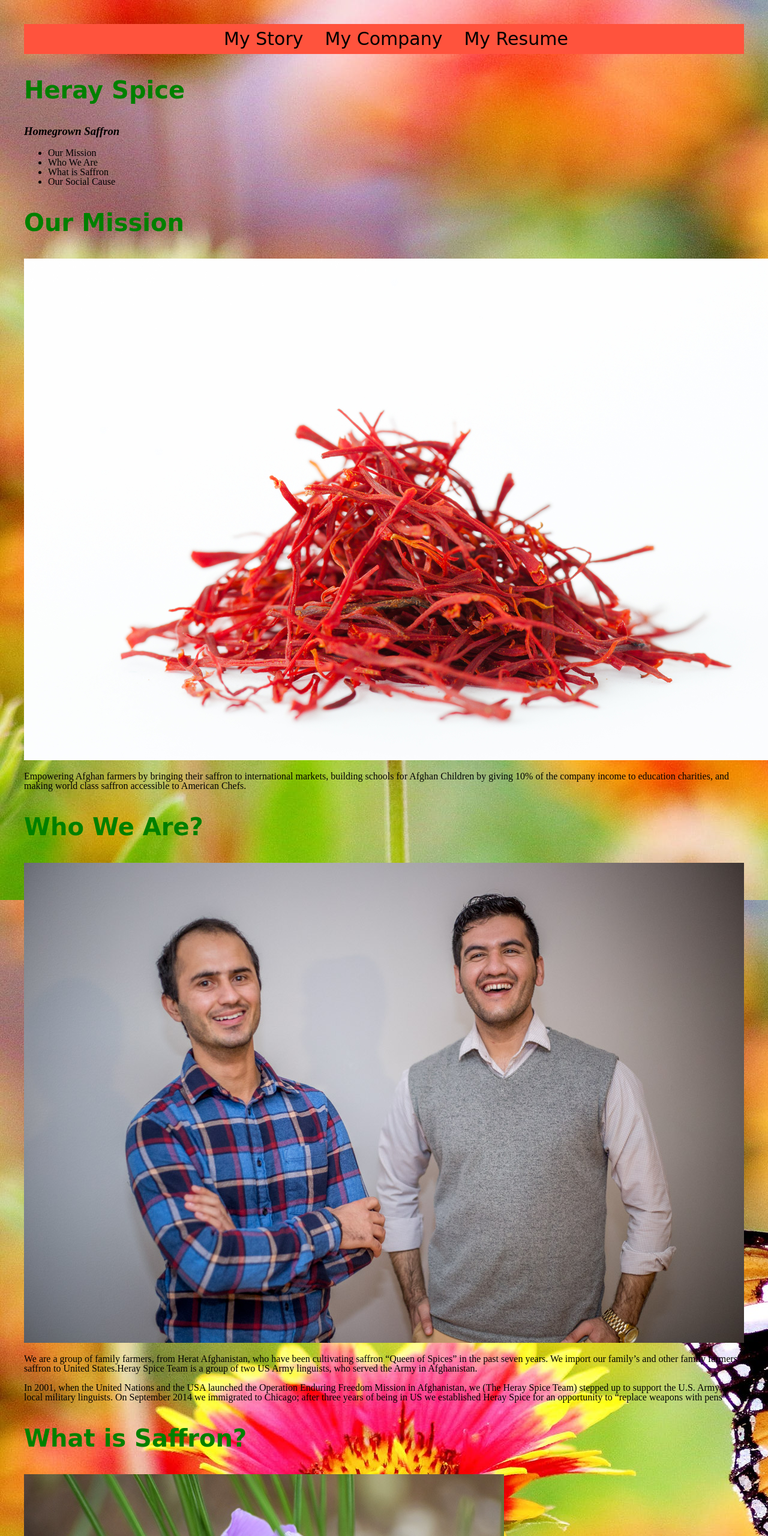
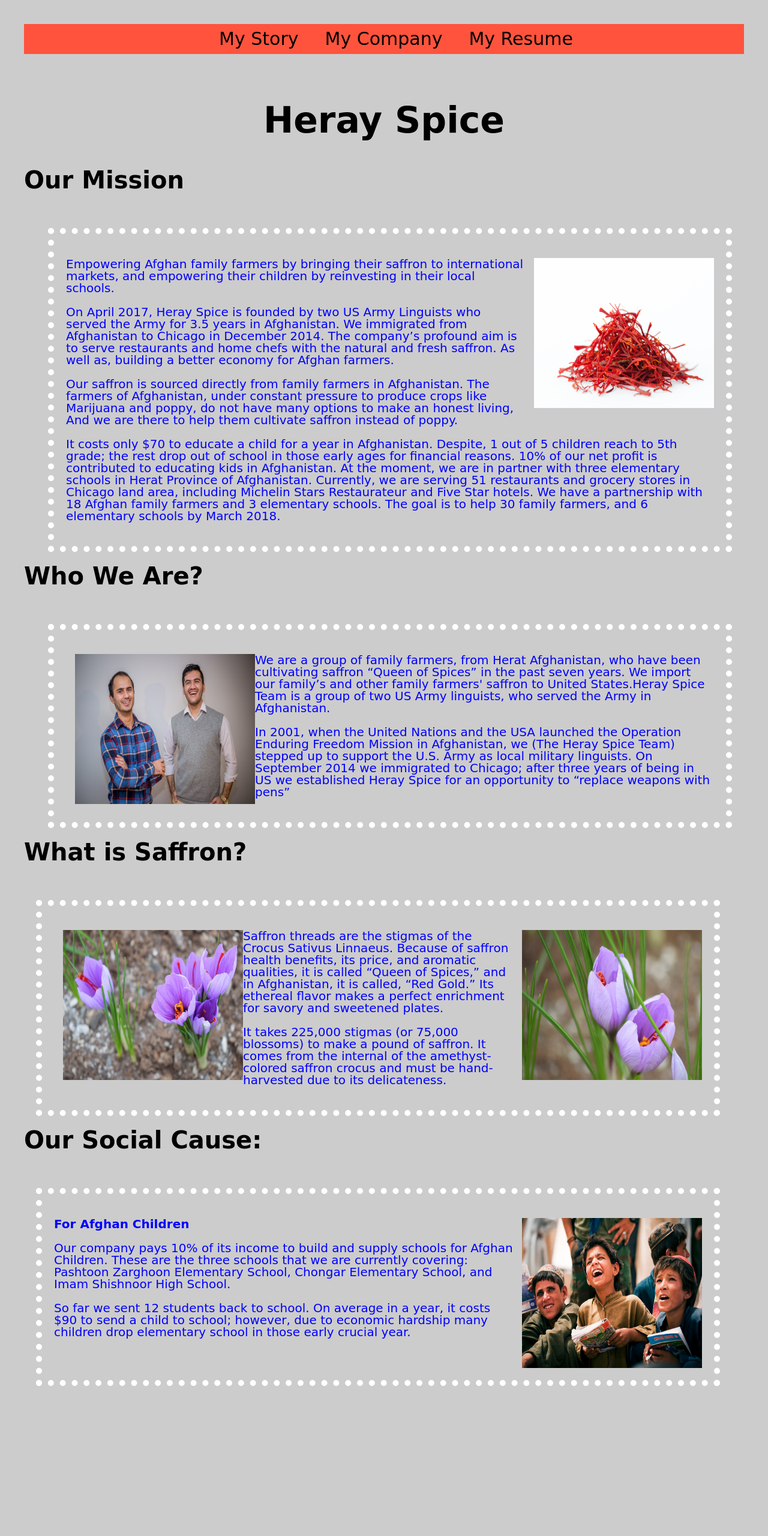
Before and after one commit to msalahy/Project-2, a plain HTML site: page mycompany.html in a window 1280 px wide. Shown: the top 2560 px of the page at 60% size. After the commit the page ends 2330 px from the top, so only its background shows below. Drawn offline with Linux system fonts and the light colour scheme.

Commit message:
New comments
CSS and comments

```diff
--- a/mycompany.html
+++ b/mycompany.html
@@ -5,47 +5,45 @@
     <meta charset="UTF-8">
     <title>Heray Spice</title>
   </head>
-  <body>
+  <body class="body2">
     <nav class="menu">
       <ul>
-          <li><a href="index.html">My Story</a></li>
+        <li><a href="index.html"> My Story</a></li>
         <li><a href="mycompany.html"> My Company </a></li>
         <li><a href="myresume.html">My Resume</a></li>
       </ul>
     </nav>
-    <section>
-       <h2 class="s_title"> Heray Spice </h2>
-      <h3> <i> Homegrown Saffron</i></h3>
-      <ul>
-        <li>Our Mission</li>
-        <li>Who We Are</li>
-        <li>What is Saffron</li>
-        <li>Our Social Cause</li>
-      </ul>
-    </section>
+    <h2 class="title"> Heray Spice </h2>
     <section>
       <h2 class="s_title"> Our Mission </h2>
-      <aside><img src="pictures/saffron.PNG" alt="Saffron"></aside>
-      <p>Empowering Afghan farmers by bringing their saffron to international markets, building schools for Afghan Children by giving 10% of the company income to education charities, and making world class saffron accessible to American Chefs.</p>
+      <div class="block1">
+        <p><img src="pictures/saffron.PNG" alt="Saffron">Empowering Afghan family farmers by bringing their saffron to international markets, and empowering their children by reinvesting in their local schools.</p>
+        <p>On April 2017, Heray Spice is founded by two US Army Linguists who served the Army for 3.5 years in Afghanistan. We immigrated from Afghanistan to Chicago in December 2014. The company’s profound aim is to serve restaurants and home chefs with the natural and fresh saffron. As well as, building a better economy for Afghan farmers.</p>
+        <p>Our saffron is sourced directly from family farmers in Afghanistan. The farmers of Afghanistan, under constant pressure to produce crops like Marijuana and poppy, do not have many options to make an honest living, And we are there to help them cultivate saffron instead of poppy.</p>
+        <p>It costs only $70 to educate a child for a year in Afghanistan. Despite, 1 out of 5 children reach to 5th grade; the rest drop out of school in those early ages for financial reasons. 10% of our net profit is contributed to educating kids in Afghanistan. At the moment, we are in partner with three elementary schools in Herat Province of Afghanistan. Currently, we are serving 51 restaurants and grocery stores in Chicago land area, including Michelin Stars Restaurateur and Five Star hotels. We have a partnership with 18 Afghan family farmers and 3 elementary schools. The goal is to help 30 family farmers, and 6 elementary schools by March 2018.
+        </p>
+      </div>
     </section>
     <section>
       <h2 class="s_title"> Who We Are? </h2>
-      <aside><img src="pictures/herayheadshot-2.jpg" alt="Mohammad Picture"></aside>
-      <p>We are a group of family farmers, from Herat Afghanistan, who have been cultivating saffron “Queen of Spices” in the past seven years. We import our family’s and other family farmers' saffron to United States.Heray Spice Team is a group of two US Army linguists, who served the Army in Afghanistan.
-      </p>
-      <p>In 2001, when the United Nations and the USA launched the Operation Enduring Freedom Mission in Afghanistan, we (The Heray Spice Team) stepped up to support the U.S. Army as local military linguists. On September 2014 we immigrated to Chicago; after three years of being in US we established Heray Spice for an opportunity to “replace weapons with pens” </p>
+      <div class="block2">
+        <p><img src="pictures/herayheadshot-2.jpg" alt="Mohammad Picture">We are a group of family farmers, from Herat Afghanistan, who have been cultivating saffron “Queen of Spices” in the past seven years. We import our family’s and other family farmers' saffron to United States.Heray Spice Team is a group of two US Army linguists, who served the Army in Afghanistan.</p>
+        <p>In 2001, when the United Nations and the USA launched the Operation Enduring Freedom Mission in Afghanistan, we (The Heray Spice Team) stepped up to support the U.S. Army as local military linguists. On September 2014 we immigrated to Chicago; after three years of being in US we established Heray Spice for an opportunity to “replace weapons with pens”</p>
+      </div>
     </section>
     <section>
       <h2 class="s_title"> What is Saffron? </h2>
-      <aside><img src="pictures/pic4.JPG" alt="Mohammad Picture"><img src="pictures/pic5.JPG" alt="Mohammad Picture"></aside>
-      <p> Saffron threads are the stigmas of the Crocus Sativus Linnaeus. Because of saffron health benefits, its price, and aromatic qualities, it is called “Queen of Spices,” and in Afghanistan, it is called, “Red Gold.” Its ethereal flavor makes a perfect enrichment for savory and sweetened plates.</p>
-      <p>It takes 225,000 stigmas (or 75,000 blossoms) to make a pound of saffron. It comes from the internal of the amethyst-colored saffron crocus and must be hand-harvested due to its delicateness. </p>
+      <div class="block3">
+        <p><img src="pictures/pic4.JPG" alt="Mohammad Picture"><img class="pic222" src="pictures/pic5.JPG" alt="Mohammad Picture">Saffron threads are the stigmas of the Crocus Sativus Linnaeus. Because of saffron health benefits, its price, and aromatic qualities, it is called “Queen of Spices,” and in Afghanistan, it is called, “Red Gold.” Its ethereal flavor makes a perfect enrichment for savory and sweetened plates.</p>
+        <p>It takes 225,000 stigmas (or 75,000 blossoms) to make a pound of saffron. It comes from the internal of the amethyst-colored saffron crocus and must be hand-harvested due to its delicateness.</p>
+      </div>
     </section>
     <saction>
       <h2 class="s_title"> Our Social Cause: </h2>
-      <aside><img src="pictures/pic8.jpg" alt="Mohammad Picture"></aside>
-      <p><b>For Afghan Children</b></p><p>Our company pays 10% of its income to build and supply schools for Afghan Children. These are the three schools that we are currently covering: Pashtoon Zarghoon Elementary School, Chongar Elementary School, and Imam Shishnoor High School. </p>
+      <div class="block4">
+        <p><img src="pictures/pic8.jpg" alt="Mohammad Picture"><b>For Afghan Children</b></p><p>Our company pays 10% of its income to build and supply schools for Afghan Children. These are the three schools that we are currently covering: Pashtoon Zarghoon Elementary School, Chongar Elementary School, and Imam Shishnoor High School.</p>
         <p>So far we sent 12 students back to school. On average in a year, it costs $90 to send a child to school; however, due to economic hardship many children drop elementary school in those early crucial year.</p>
-    </section>
+      </div>
+    </saction>
   </body>
 </html>
--- a/pictures/style.css
+++ b/pictures/style.css
@@ -1,16 +1,37 @@
-
-body {
+.resume1
+{
+  background-color: rgb(255, 255, 128);
+}
+.body1 {
   line-height: 1;
   background-image: url("nature.jpg");
   line-height: 1;
   padding: 20px;
   margin: 20px;
 }
+.body2 {
+  line-height: 1;
+  background-color: #cccccc;
+  line-height: 1;
+  background-repeat: no-repeat, repeat;
+  padding: 20px;
+  margin: 20px;
+}
+.body3 {
+  line-height: 1;
+  background-color: #cccccc;
+  line-height: 1;
+  background-repeat: no-repeat, repeat;
+  padding: 20px;
+  margin: 20px;
+  font-family: font-family: 'Roboto', sans-serif;
+}
+
 .menu
 {
   height:50px;
   width: 100%;
-  overflow: hidden;
+  font-size: 3em;
   line-height: 30px;
   background-color: #ff533d;
   object-position: center;
@@ -38,6 +59,7 @@
 {
   display: inline-block;
   color: red;
+
 }
 .title
 {
@@ -52,11 +74,11 @@
 {
   font-weight: bolder;
   text-align: left;
-  margin-top:40px;
+  margin-top:20px;
   margin-bottom:40px;
   font-family:'Indie Flower', cursive;
   font-size: 40px;
-  color: green;
+  color: black;
 }
 .block1 img
 {
@@ -73,8 +95,9 @@
   border: 10px dotted white;
   font-family: 'Indie Flower', cursive;
   font-size: 20px;
-  text-align: center;
+  color: blue;
   float: right;
+
 }
 .block2 img
 {
@@ -91,12 +114,20 @@
   border: 10px dotted white;
   font-family: 'Indie Flower', cursive;
   font-size: 20px;
-  text-align: center;
+  text-align: left;
   float: right;
+  color: blue;
 }
 .block3 img
 {
   float: right;
+  width:300px;
+  height:250px;
+  margin-left:15px;
+}
+.block3 .pic222
+{
+  float: left;
   width:300px;
   height:250px;
   margin-left:15px;
@@ -109,8 +140,9 @@
   border: 10px dotted white;
   font-family: 'Indie Flower', cursive;
   font-size: 20px;
-  text-align: center;
+  text-align: left;
   float: left;
+  color: blue;
 }
 .block4
 {
@@ -120,15 +152,30 @@
   border: 10px dotted white;
   font-family: 'Indie Flower', cursive;
   font-size: 20px;
-  text-align: center;
+  text-align: left;
+  color: blue;
+  float: left;
+}
+.block4 img
+{
+  float: right;
+  width:300px;
+  height:250px;
+  margin-left:15px;
 }
 footer
 {
   background-color: #9a4b43;
   color: #Eac67a;
-  font-family: 'Julius Sans One', sans-serif;
   font-size: .85em;
   text-align: center;
   padding: 5px;
   border-top: 1px solid #ff533d;
 }
+.res_title
+{
+  font-weight: bold;
+  text-align: left;
+  font-family: font-family: 'Roboto', sans-serif;
+  color: black;
+}
```
Also changed, not shown: index.html (+2 -1 lines), myresume.html (+19 -41 lines), 1 other file. Lines whose indentation alone changed are shown as unchanged.
